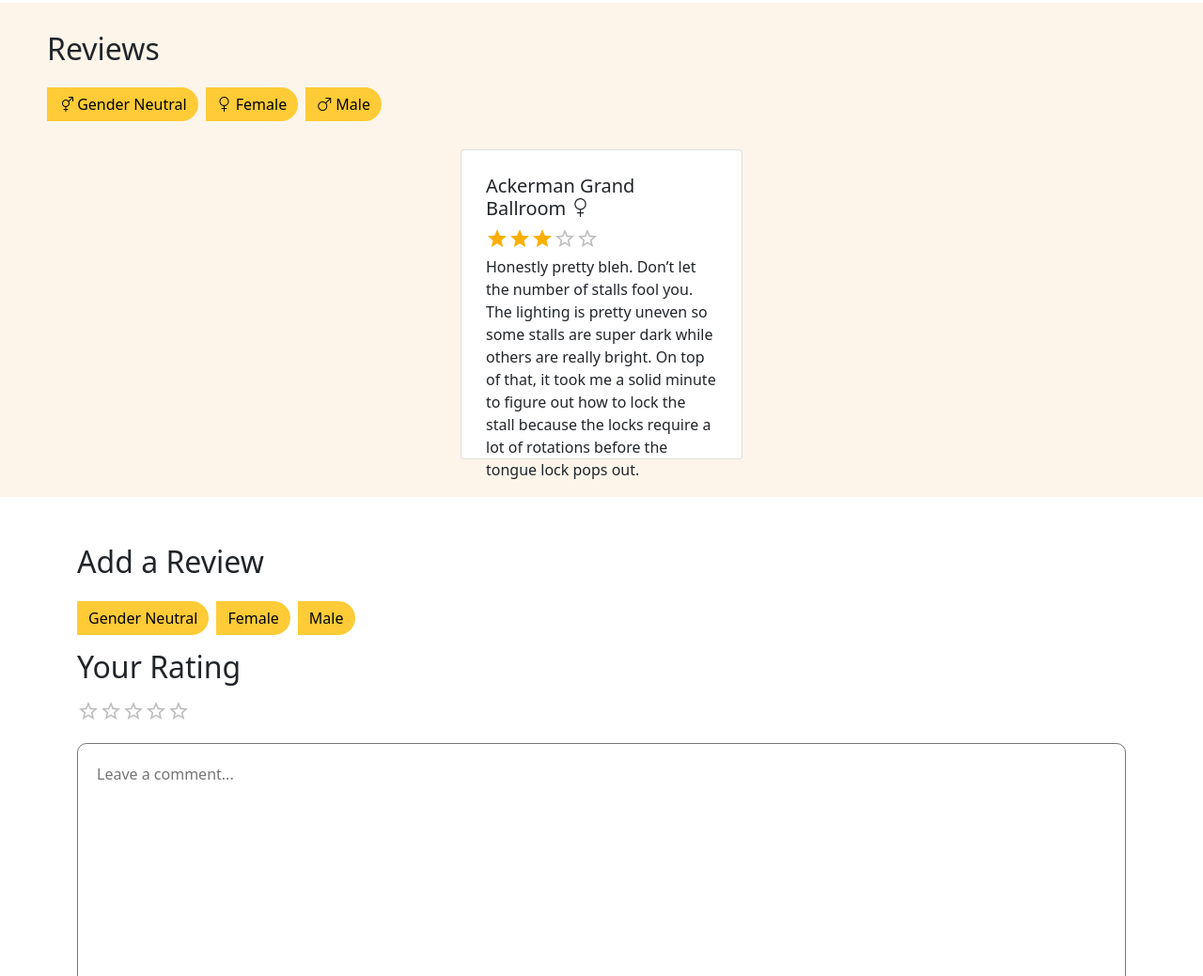
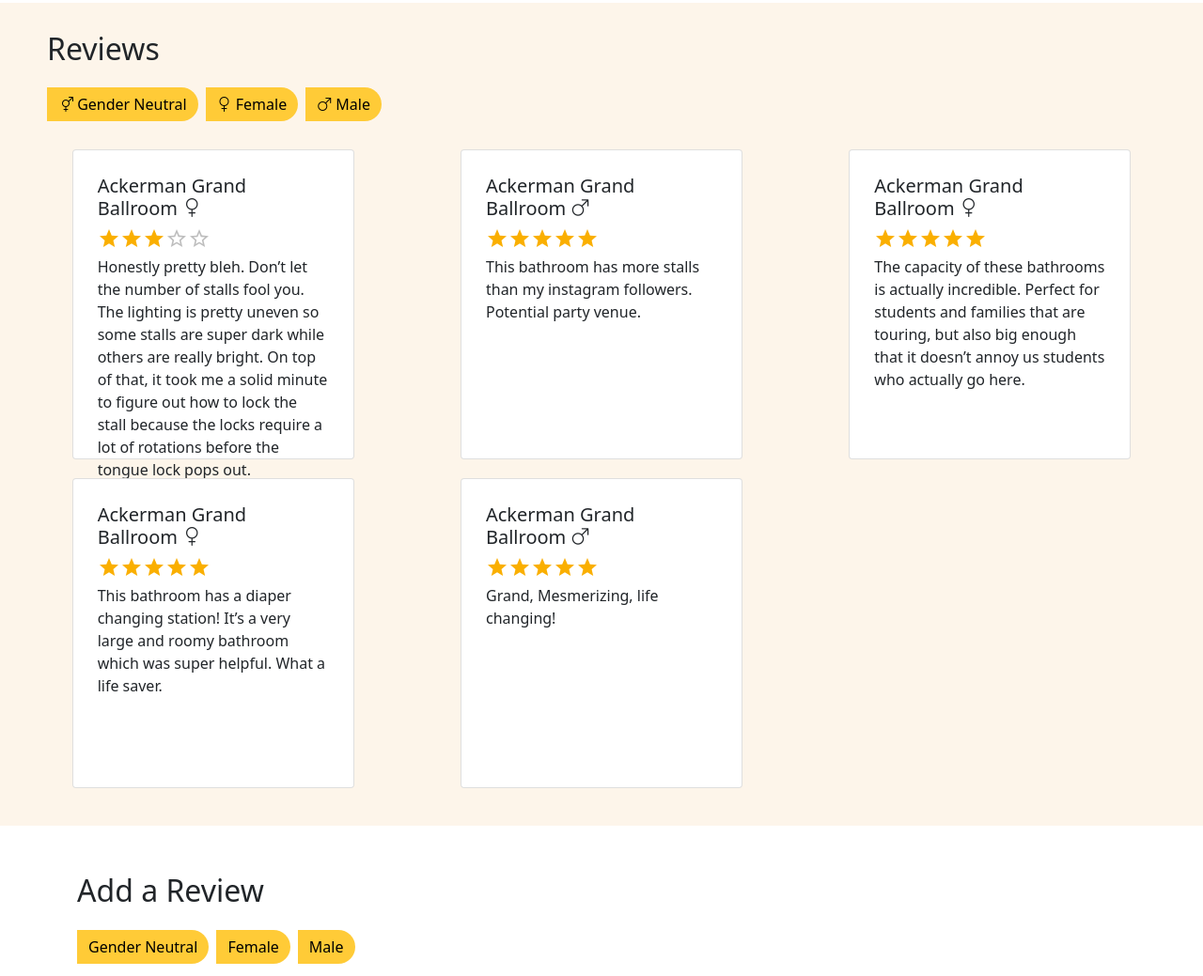
Before and after one commit to enochxu/yellowpages, a Gatsby site: page /samples/ackerman in a window 1280 px wide. Shown: the part 792-1831 px from the top of the page at 94% size. Built offline with nearby package versions, Linux system fonts and the light colour scheme; Gatsby itself is replaced by a stand-in of ours.

Commit message:
change stuff

```diff
--- a/src/pages/samples/ackerman.js
+++ b/src/pages/samples/ackerman.js
@@ -16,30 +16,30 @@
       'reviewText': 'Honestly pretty bleh. Don’t let the number of stalls fool you. The lighting is pretty uneven so some stalls are super dark while others are really bright. On top of that, it took me a solid minute to figure out how to lock the stall because the locks require a lot of rotations before the tongue lock pops out.',
       'type': 'women',
     },
-    // {
-    //   'name': 'Ackerman Grand Ballroom',
-    //   'rating': '5.0',
-    //   'reviewText': 'This bathroom has more stalls than my instagram followers. Potential party venue.',
-    //   'type': 'men',
-    // },
-    // {
-    //   'name': 'Ackerman Grand Ballroom',
-    //   'rating': '5.0',
-    //   'reviewText': 'The capacity of these bathrooms is actually incredible. Perfect for students and families that are touring, but also big enough that it doesn’t annoy us students who actually go here.',
-    //   'type': 'women',
-    // },
-    // {
-    //   'name': 'Ackerman Grand Ballroom',
-    //   'rating': '5.0',
-    //   'reviewText': 'This bathroom has a diaper changing station! It’s a very large and roomy bathroom which was super helpful. What a life saver.',
-    //   'type': 'women',
-    // },
-    // {
-    //   'name': 'Ackerman Grand Ballroom',
-    //   'rating': '5.0',
-    //   'reviewText': 'Grand, Mesmerizing, life changing! ',
-    //   'type': 'men',
-    // }
+    {
+      'name': 'Ackerman Grand Ballroom',
+      'rating': '5.0',
+      'reviewText': 'This bathroom has more stalls than my instagram followers. Potential party venue.',
+      'type': 'men',
+    },
+    {
+      'name': 'Ackerman Grand Ballroom',
+      'rating': '5.0',
+      'reviewText': 'The capacity of these bathrooms is actually incredible. Perfect for students and families that are touring, but also big enough that it doesn’t annoy us students who actually go here.',
+      'type': 'women',
+    },
+    {
+      'name': 'Ackerman Grand Ballroom',
+      'rating': '5.0',
+      'reviewText': 'This bathroom has a diaper changing station! It’s a very large and roomy bathroom which was super helpful. What a life saver.',
+      'type': 'women',
+    },
+    {
+      'name': 'Ackerman Grand Ballroom',
+      'rating': '5.0',
+      'reviewText': 'Grand, Mesmerizing, life changing! ',
+      'type': 'men',
+    }
   ])
 
   const images = [
@@ -75,7 +75,7 @@
       }
       evt.preventDefault();
 
-      addReview("Test", rating.toString(), comment, gender);
+      addReview("Ackerman Grand Ballroom", rating.toString(), comment, gender);
       setComment("");
       setGender("");
       setRating(0);
```
